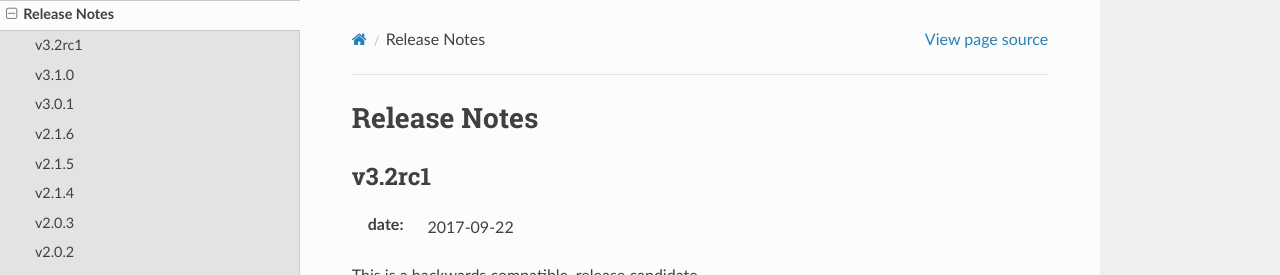
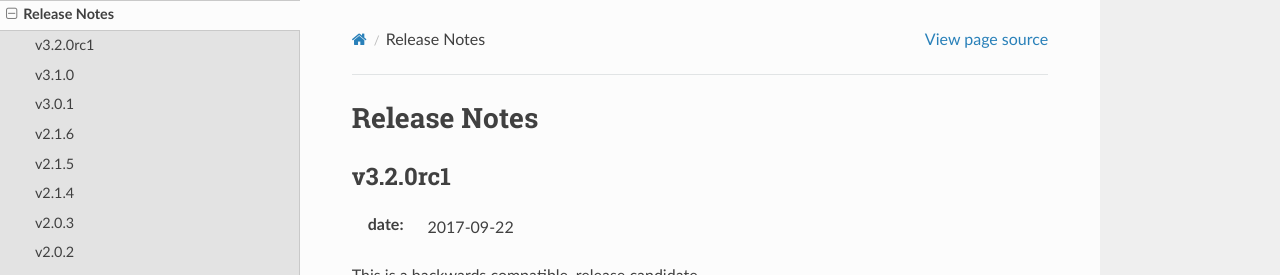
Before and after one commit to pynamodb/PynamoDB, a Sphinx documentation site: the page built from docs/release_notes.rst, in a window 1280 px wide and 900 px high. Shown: the top 275 px of the window. Built offline with Sphinx 7.4.7 and the Read the Docs theme 2.0.0, drawn with Linux system fonts in a browser that asks for light colours.

Commit message:
3.2.0rc1

```diff
--- a/docs/release_notes.rst
+++ b/docs/release_notes.rst
@@ -1,7 +1,7 @@
 Release Notes
 =============
 
-v3.2rc1
+v3.2.0rc1
 -------
 
 :date: 2017-09-22
--- a/pynamodb/__init__.py
+++ b/pynamodb/__init__.py
@@ -7,4 +7,4 @@ A simple abstraction over DynamoDB
 """
 __author__ = 'Jharrod LaFon'
 __license__ = 'MIT'
-__version__ = '3.2rc0'
+__version__ = '3.2.0rc1'
```
